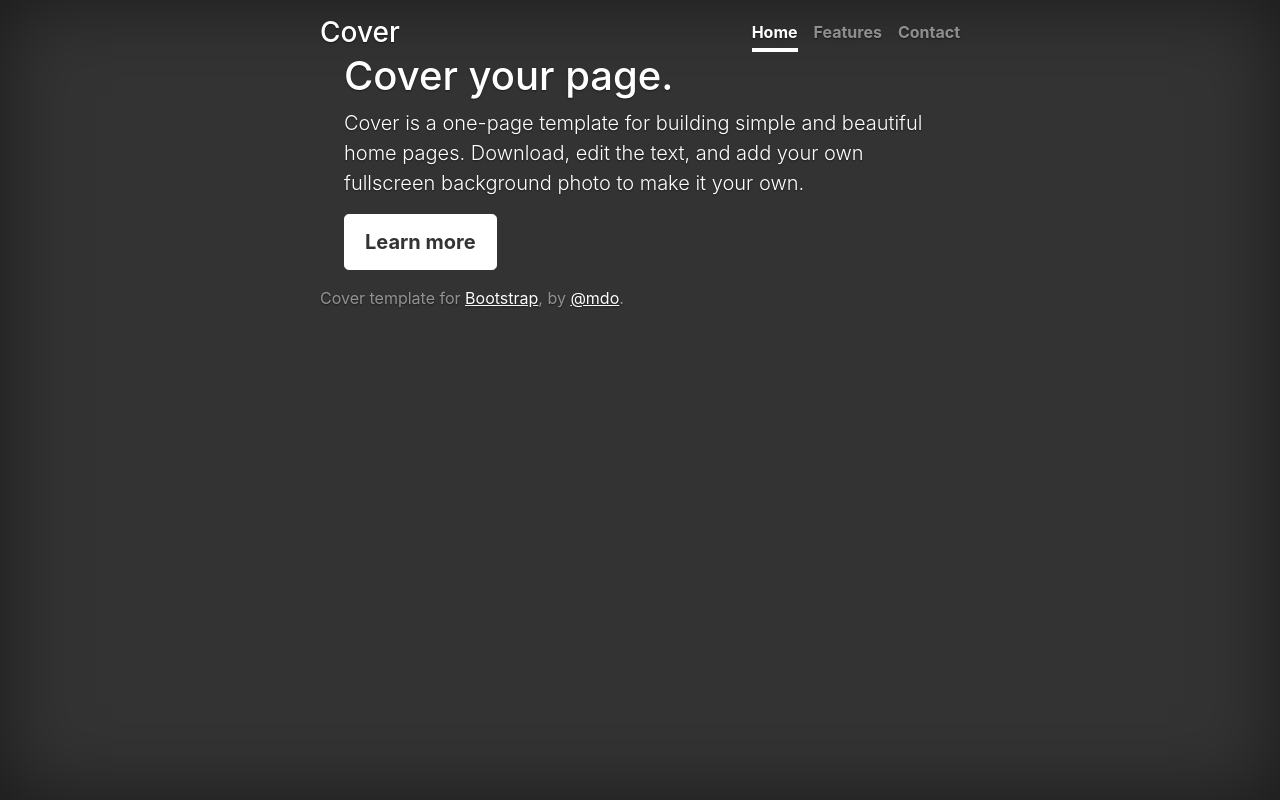
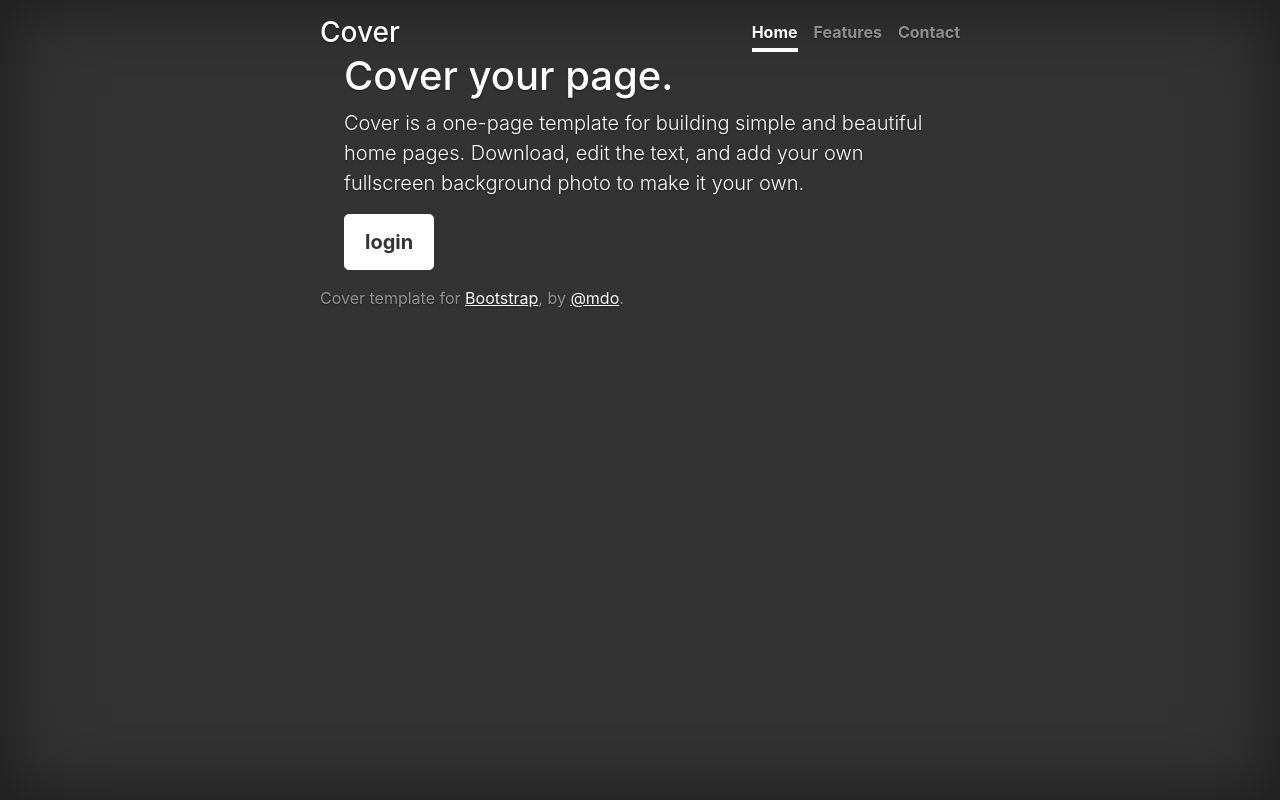
Before and after one commit to billionsjoel/dravel-app, a React (Create React App) app: page / in a window 1280 px wide. Built offline with nearby package versions, Linux system fonts and the light colour scheme.

Commit message:
Add login component

```diff
--- a/src/pages/splash.js
+++ b/src/pages/splash.js
@@ -1,5 +1,5 @@
 /* eslint-disable jsx-a11y/anchor-is-valid */
-//import Login from '../components/splash/login';
+import Login from '../components/splash/login';
 
 function Splash() {
 	return (
@@ -31,7 +31,7 @@ function Splash() {
 					</p>
 					<p className="lead">
 						<a href="#" className="btn btn-lg btn-secondary">
-              Learn more
+							<Login />
 						</a>
 					</p>
 				</main>
@@ -39,13 +39,9 @@ function Splash() {
 				<footer className="mastfoot mt-auto">
 					<div className="inner">
 						<p>
-              Cover template for
-              {' '}
-              <a href="https://getbootstrap.com/">Bootstrap</a>
-              , by
-              {' '}
-              <a href="https://twitter.com/mdo">@mdo</a>
-              .
+							Cover template for{' '}
+							<a href="https://getbootstrap.com/">Bootstrap</a>, by{' '}
+							<a href="https://twitter.com/mdo">@mdo</a>.
 						</p>
 					</div>
 				</footer>
```
Lines whose indentation alone changed are shown as unchanged.
